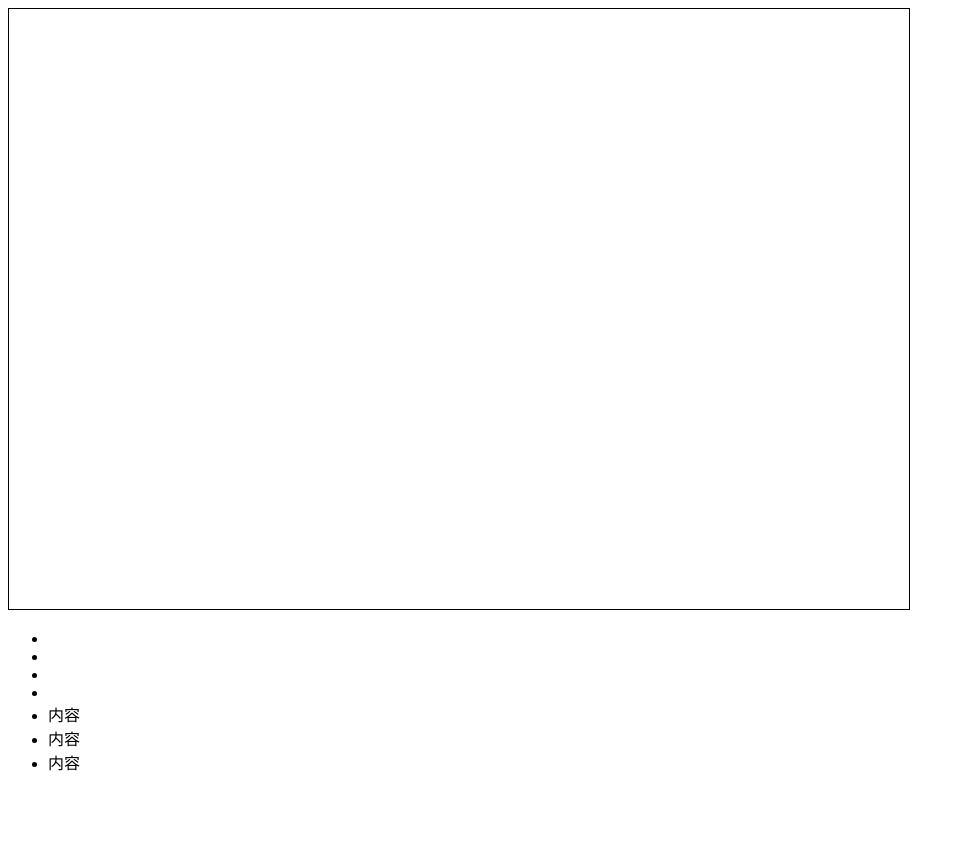
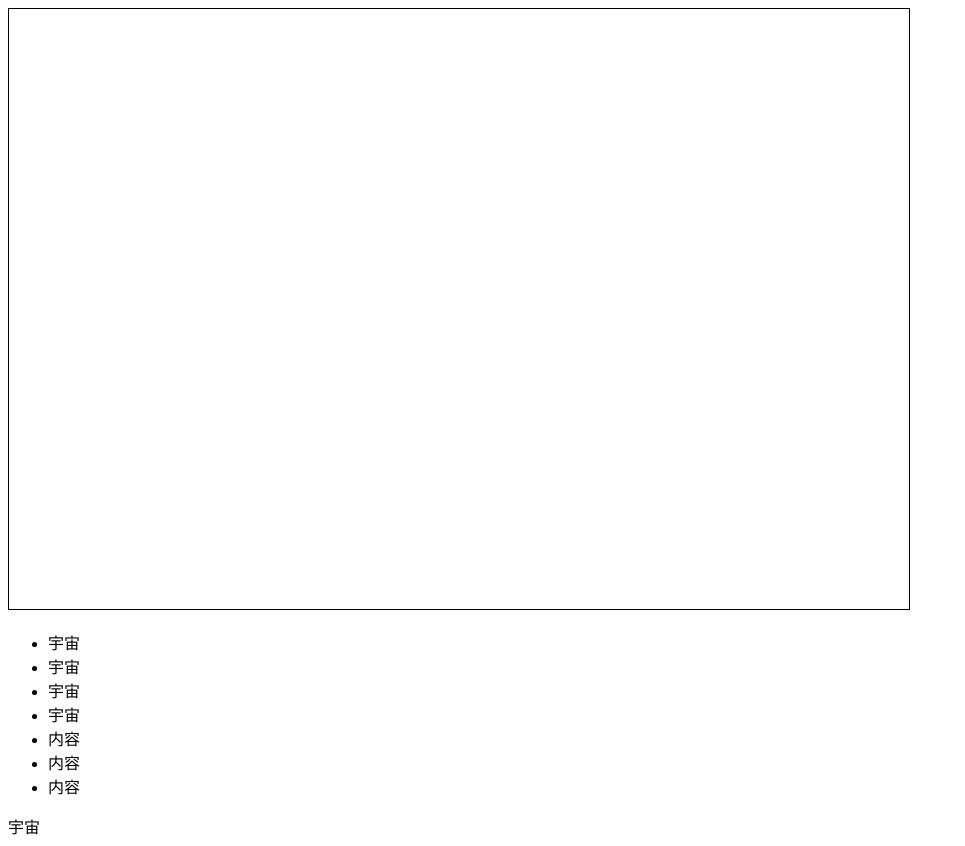
Before and after one commit to 331766879/xy, a plain HTML site: page index.html in a window 1280 px wide. Shown: the whole page, without its empty margins (0-965 px from the left). Before the commit the page ends 800 px from the top, so only its background shows below. Drawn offline with Linux system fonts and the light colour scheme.

Commit message:
修改2次

```diff
--- a/index.html
+++ b/index.html
@@ -14,13 +14,13 @@
 
 
 <ul>
-    <li></li>
-    <li></li>
-    <li></li>
-    <li></li>
+    <li>宇宙</li>
+    <li>宇宙</li>
+    <li>宇宙</li>
+    <li>宇宙</li>
     <li>内容</li>
     <li>内容</li>
     <li>内容</li>
-</ul>
+</ul>宇宙
 </body>
 </html>
```
